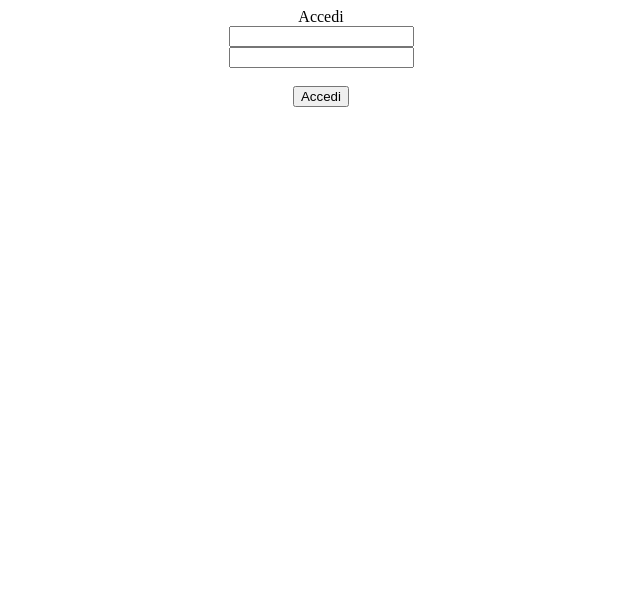
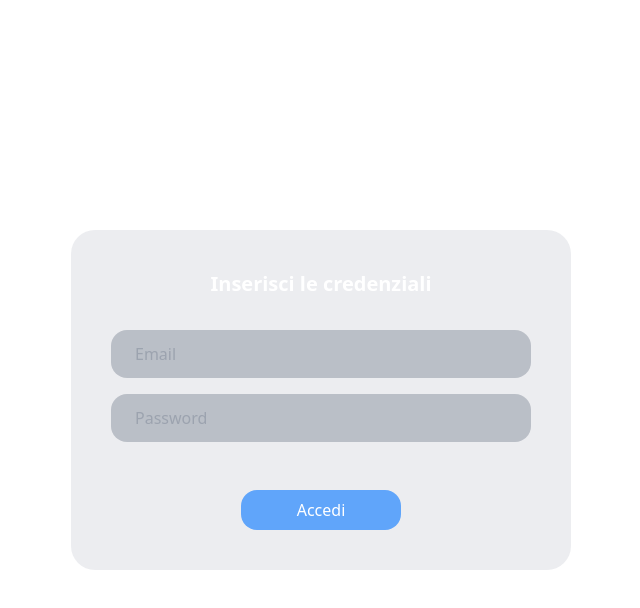
Before and after one commit to davidecarizzoni/nuxt-auth, a Nuxt app: page /on-boarding/login in a window 1280 px wide. Shown: the top 608 px of the page, without its empty margins (319-959 px from the left). Built offline with nearby package versions, Linux system fonts and the light colour scheme.

Commit message:
feat(tailwind): setup and login page

```diff
--- /dev/null
+++ b/assets/css/main.scss
@@ -0,0 +1,16 @@
+@tailwind base;
+@tailwind components;
+@tailwind utilities;
+
+
+body {
+  @apply text-white;
+}
+
+.title {
+  @apply text-xl font-extrabold;
+}
+
+.text {
+  @apply font-normal text-base text-left leading-5 mt-2;
+}
--- /dev/null
+++ b/components/UIInput.vue
@@ -0,0 +1,42 @@
+<script setup lang="ts">
+  defineProps({
+    placeholder: {
+      type: String,
+      default: ''
+    },
+    type: {
+      type: String,
+      default: 'text'
+    }
+  })
+
+  const model = defineModel({
+    type: String,
+    default: ''
+  })
+</script>
+
+<template>
+  <div class="text-input flex flex-row items-center relative">
+    <div class="prepend left-2 h-full flex-col justify-center items-center" v-if="$slots.prepend">
+      <slot name="prepend" />
+    </div>
+    <input
+      v-model="model"
+      :type="type"
+      class="bg-transparent h-12 pl-2 w-full focus:outline-0"
+      :placeholder="placeholder"
+    />
+  </div>
+</template>
+
+<style scoped lang="scss">
+  .text-input {
+    @apply focus:outline-0;
+    @apply pl-4;
+    @apply pr-2;
+    @apply rounded-2xl;
+    @apply bg-slate-600/30;
+    @apply text-white;
+  }
+</style>
--- a/nuxt.config.ts
+++ b/nuxt.config.ts
@@ -5,6 +5,13 @@ export default defineNuxtConfig({
     mongodbUri: process.env.MONGODB_URI,
     jwtSecret: process.env.JWT_SECRET,
   },
+  postcss: {
+    plugins: {
+      tailwindcss: {},
+      autoprefixer: {},
+    },
+  },
+  css: ['~/assets/css/main.scss'],
   nitro: {
     plugins: ["~/server/index.ts"],
   },
--- a/package.json
+++ b/package.json
@@ -13,7 +13,11 @@
     "@types/bcrypt": "^5.0.2",
     "@types/jsonwebtoken": "^9.0.5",
     "@types/lodash": "^4.14.202",
+    "autoprefixer": "^10.4.17",
     "nuxt": "^3.9.3",
+    "postcss": "^8.4.33",
+    "sass": "^1.70.0",
+    "tailwindcss": "^3.4.1",
     "vue": "^3.4.14",
     "vue-router": "^4.2.5"
   },
--- a/pages/on-boarding/login/index.vue
+++ b/pages/on-boarding/login/index.vue
@@ -1,5 +1,7 @@
 <script setup lang="ts">
 import {$fetch} from "ofetch";
+
+const dark = useState('dark', () => true)
 
 const loading = ref(false)
 const user = reactive({
@@ -23,22 +25,37 @@ const onClickLogin = async () => {
 
 </script>
 <template>
-  <div class="register-page">
-    Accedi
-    <input v-model="user.email"/>
-    <input v-model="user.password"/>
+  <div class="login-page min-h-screen bg-white dark:bg-black">
+    <div class="login-card flex-col flex justify-center items-center">
+      <div class="title">
+        Inserisci le credenziali
+      </div>
+      <div class="flex flex-col w-full space-y-4 mt-8">
+        <UIInput v-model="user.email" placeholder="Email"/>
+        <UIInput v-model="user.password" placeholder="Password" type="password"/>
+      </div>
 
-    <br />
+      <br />
+      <br />
 
-    <button @click.stop="onClickLogin">Accedi</button>
-    <span v-if="loading">
-      Loading...
-    </span>
+        <button
+          class="bg-blue-400 px-4 py-2 rounded-2xl w-[10rem]"
+          @click.stop="onClickLogin"
+        >
+          Accedi
+        </button>
+    </div>
   </div>
 </template>
 
-<style scoped>
-.register-page {
+<style scoped lang="scss">
+.login-card {
+  width: 500px;
+  @apply bg-slate-600/10;
+  @apply p-10;
+  @apply rounded-3xl
+}
+.login-page {
   display: flex;
   flex-direction: column;
   flex: 1;
--- /dev/null
+++ b/tailwind.config.js
@@ -0,0 +1,15 @@
+/** @type {import('tailwindcss').Config} */
+export default {
+  content: [
+    "./components/**/*.{js,vue,ts}",
+    "./layouts/**/*.vue",
+    "./pages/**/*.vue",
+    "./plugins/**/*.{js,ts}",
+    "./app.vue",
+    "./error.vue",
+  ],
+  theme: {
+    extend: {},
+  },
+  plugins: [],
+}
```
Also changed, not shown: 1 other file (tests, documents, lock files or other folders).
